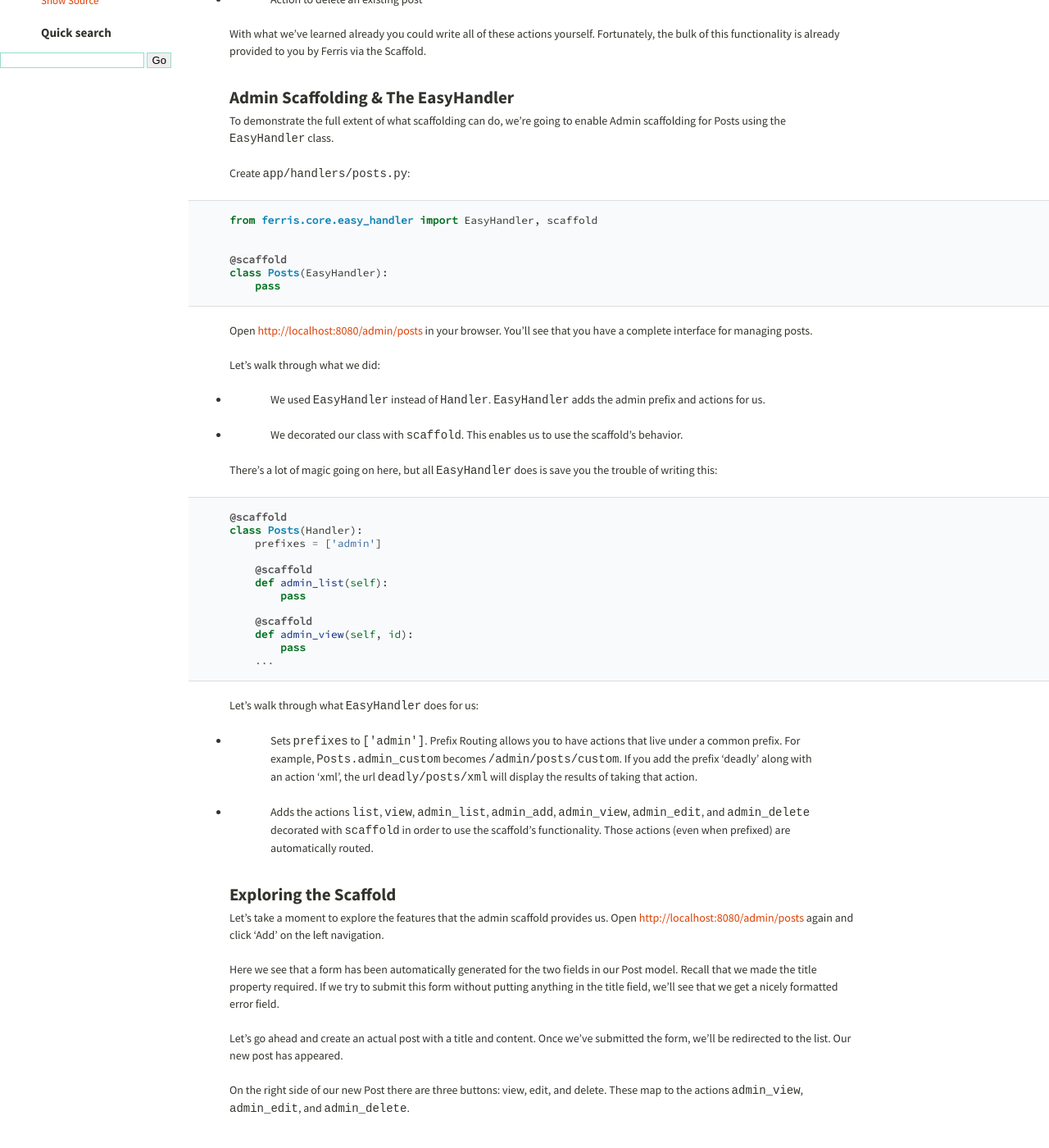
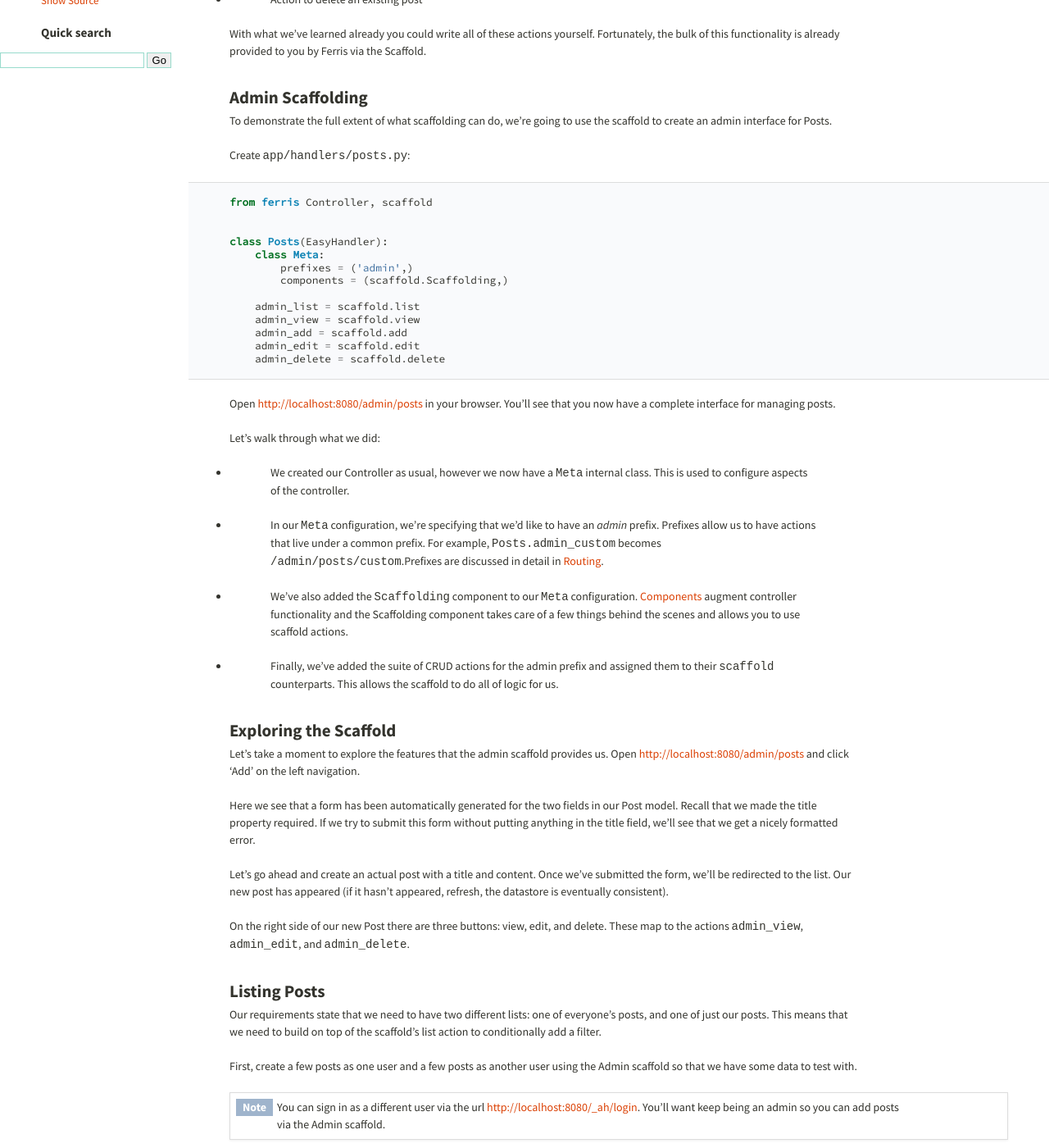
Before and after one commit to yowmamasita/Ferris2, a Sphinx documentation site: the page built from docs/tutorial/4_scaffolding.rst, in a window 1280 px wide and 1400 px high, scrolled down 468 px. Shown: the whole window at 82% size. Built offline with Sphinx 7.4.7, drawn with Linux system fonts in a browser that asks for light colours; pages that are not in the unit, such as notebooks, are missing from menus; some of the changed text lies outside the part shown.

Commit message:
Updating scaffolding section

```diff
--- a/docs/tutorial/1_introduction.rst
+++ b/docs/tutorial/1_introduction.rst
@@ -18,7 +18,7 @@ Start with :doc:`2_data_models`
    :hidden:
 
    2_data_models
-   3_handlers
+   3_controllers
    4_scaffolding
    5_templates
    6_functional_testing
--- a/docs/tutorial/4_scaffolding.rst
+++ b/docs/tutorial/4_scaffolding.rst
@@ -16,63 +16,49 @@ With what we've learned already you could write all of these actions yourself.
 Fortunately, the bulk of this functionality is already provided to you by Ferris via
 the Scaffold.
 
-Admin Scaffolding & The EasyHandler
------------------------------------
+Admin Scaffolding
+-----------------
 
-To demonstrate the full extent of what scaffolding can do, we're going to enable
-Admin scaffolding for Posts using the ``EasyHandler`` class.
+To demonstrate the full extent of what scaffolding can do, we're going to use the scaffold to create an admin interface for Posts.
 
 Create ``app/handlers/posts.py``::
 
-    from ferris.core.easy_handler import EasyHandler, scaffold
+    from ferris Controller, scaffold
 
 
-    @scaffold
     class Posts(EasyHandler):
-        pass
+        class Meta:
+            prefixes = ('admin',)
+            components = (scaffold.Scaffolding,)
+
+        admin_list = scaffold.list
+        admin_view = scaffold.view
+        admin_add = scaffold.add
+        admin_edit = scaffold.edit
+        admin_delete = scaffold.delete
 
 
-Open http://localhost:8080/admin/posts in your browser. You'll see that you have a complete
-interface for managing posts.
+Open http://localhost:8080/admin/posts in your browser. You'll see that you now have a complete interface for managing posts.
 
 Let's walk through what we did:
 
-* We used ``EasyHandler`` instead of ``Handler``. ``EasyHandler`` adds the admin prefix and actions for us.
-* We decorated our class with ``scaffold``. This enables us to use the scaffold's behavior.
+* We created our Controller as usual, however we now have a ``Meta`` internal class. This is used to configure aspects of the controller.
 
-There's a lot of magic going on here, but all ``EasyHandler`` does is save you the trouble of writing
-this::
+* In our ``Meta`` configuration, we're specifying that we'd like to have an `admin` prefix. Prefixes allow us to have actions that live under a common prefix. For example, ``Posts.admin_custom`` becomes ``/admin/posts/custom``.Prefixes are discussed in detail in :doc:`../users_guide/routing`.
 
-    @scaffold
-    class Posts(Handler):
-        prefixes = ['admin']
+* We've also added the ``Scaffolding`` component to our ``Meta`` configuration. :doc:`../users_guide/components` augment controller functionality and the Scaffolding component takes care of a few things behind the scenes and allows you to use scaffold actions.
 
-        @scaffold
-        def admin_list(self):
-            pass
-
-        @scaffold
-        def admin_view(self, id):
-            pass
-        ...
-
-Let's walk through what ``EasyHandler`` does for us:
-
-* Sets ``prefixes`` to ``['admin']``. Prefix Routing allows you to have actions that live under a common prefix. For example, ``Posts.admin_custom`` becomes ``/admin/posts/custom``. If you add the prefix 'deadly' along with an action 'xml', the url ``deadly/posts/xml`` will display the results of taking that action.
-* Adds the actions ``list``, ``view``, ``admin_list``, ``admin_add``, ``admin_view``, ``admin_edit``, and ``admin_delete`` decorated with ``scaffold`` in order to use the scaffold's functionality. Those actions (even when prefixed) are automatically routed.
+* Finally, we've added the suite of CRUD actions for the admin prefix and assigned them to their ``scaffold`` counterparts. This allows the scaffold to do all of logic for us.
 
 
 Exploring the Scaffold
 ----------------------
 
-Let's take a moment to explore the features that the admin scaffold provides us. Open http://localhost:8080/admin/posts
-again and click 'Add' on the left navigation.
+Let's take a moment to explore the features that the admin scaffold provides us. Open http://localhost:8080/admin/posts and click 'Add' on the left navigation.
 
-Here we see that a form has been automatically generated for the two fields in our Post model. Recall that we made the
-title property required. If we try to submit this form without putting anything in the title field, we'll see that we
-get a nicely formatted error field.
+Here we see that a form has been automatically generated for the two fields in our Post model. Recall that we made the title property required. If we try to submit this form without putting anything in the title field, we'll see that we get a nicely formatted error.
 
-Let's go ahead and create an actual post with a title and content.  Once we've submitted the form, we'll be redirected to the list. Our new post has appeared.
+Let's go ahead and create an actual post with a title and content.  Once we've submitted the form, we'll be redirected to the list. Our new post has appeared (if it hasn't appeared, refresh, the datastore is eventually consistent).
 
 On the right side of our new Post there are three buttons: view, edit, and delete. These map to the actions ``admin_view``, ``admin_edit``, and ``admin_delete``.
 
@@ -87,39 +73,31 @@ First, create a few posts as one user and a few posts as another user using the
 data to test with.
 
 .. note::
-    You can sign in as a different user via the url http://localhost:8080/_ah/login. You'll want keep being an admin
-    so you can add posts via the Admin scaffold.
+    You can sign in as a different user via the url http://localhost:8080/_ah/login. You'll want keep being an admin so you can add posts via the Admin scaffold.
 
-If we open http://localhost:8080/posts we'll see that ``EasyHandler`` has provided us with a scaffolded ``list``
-action that lists everyone's posts. However, they're in the wrong order. We need to modify it to
-use the ``all_posts`` method from our Posts class.
 
-First, let's pull ``EasyHandler``'s scaffolded ``list`` action into our class so we can modify it. Add this to our Posts handler::
+First, we want to add an non-prefixed ``list`` action so that we can access a list of everyone's posts at http://localhost:8080/posts. We can do that exactly like we did with ``admin_list``::
 
-    @scaffold
-    def list(self):
-        pass
+    list = scaffold.list
 
-This produces the same functionality that ``EasyHandler`` gives us by default. We need to do a couple of things to use our
-``all_posts`` methods. First, we need to remove the ``scaffold`` decorator from the action to remove the scaffold behavior. Second, we need to call our method and set the ``posts`` template variable.
 
-Modify our ``list`` action to this::
+If we open up http://localhost:8080/posts we'll see that the scaffold does indeed list everyone's posts. However, they're in the wrong order. We need to modify it to use the ``all_posts`` method from our Posts class.
+
+The scaffold's logic for list is very simple. It just sets the ``self.context['posts'`` to our Model's default query. We can easily set that variable ourselves using our ``all_posts()`` method. Remove the scaffolded list and add this::
 
     def list(self):
-        self.set(posts=self.Model.all_posts())
+        self.context['posts'] = self.Model.all_posts()
 
 Notice that we're still able to use the scaffold's template; all we had to do was set the ``posts`` template variable
-and the scaffold knew what to display. You'll also notice that the scaffold automatically determined that the ``Posts``
-controller uses the ``Post`` model and provides that via ``self.Model``.
+and the scaffold knew what to display. You'll also notice that the scaffold automatically determined that the ``Posts`` controller uses the ``Post`` model and provides that via ``self.Model``.
 
-With that in place all that's left is to add the ability for list to show just our posts using the ``all_posts_by_user``
-method. Modify the ``list`` method::
+With that in place all that's left is to add the ability for list to show just our posts using the ``all_posts_by_user`` method. Modify the ``list`` method again::
 
     def list(self):
         if 'mine' in self.request.params:
-            self.set(posts=self.Model.all_posts_by_user())
+            self.context['posts'] = self.Model.all_posts_by_user()
         else:
-            self.set(posts=self.Model.all_posts())
+            self.context['posts'] = self.Model.all_posts()
 
 Now if we open up http://localhost:8080/posts?mine it will show only the posts for the currently logged-in user.
 
@@ -128,11 +106,9 @@ Adding Posts
 ------------
 
 As nice as the admin scaffold is, we don't want to have to give every user admin rights to be able to add a new
-post. We can give all users that ability by adding a non-prefixed ``add`` action::
+post. We can give all users that ability by adding a non-prefixed ``add`` action just like we did intially with ``list``::
 
-    @scaffold
-    def add(self):
-        pass
+    add = scaffold.add
 
 We'll just use the scaffold's behavior since it is perfectly acceptable for this case. If we open up http://localhost:8080/posts/add we'll see a form like the one in the admin scaffolding.
 
@@ -143,29 +119,25 @@ Editing Posts
 At this point users can add posts but they can't edit any of the posts they've already created. Let's
 add the ``edit`` using the scaffold like we did with ``add``::
 
-    @scaffold
-    def edit(self, id):
-        pass
+    edit = scaffold.edit
 
-Notice that we needed to add the second parameter ``id`` to this action. ``id`` is needed for ``view``, ``edit``, and ``delete`` in order to determine the correct item to edit.
+At this point we have a problem: a user can edit *any* post, even those created by other users. While this could be slightly amusing, this behavior is undesirable. We need to add a check to make sure the user is editing a post that they created::
 
-At this point we have a problem: a user can edit *any* post, even those created by other users. While this could be slightly
-amusing, this behavior is undesirable. We need to add a check to make sure the user is editing a post that they created::
-
-    def edit(self, id):
-        post = self.key_from_string(id).get()
+    def edit(self, key):
+        post = self.util.decode_key(key).get()
 
         if post.created_by != self.user:
-            return 401
+            return 403
 
-        return self.scaffold.edit(self, id)
+        return scaffold.edit(self, key)
 
 Let's walk through this:
 
-* First, we need to get the post that the user is trying to edit. We need an ``ndb.Key`` in order to get the Post entity, and :meth:`~ferris.core.handler.Handler.key_from_string` does that for us.
-* Second, we need to make sure the post was created by the same user that's logged in. :attr:`~ferris.core.handler.Handler.user` is always set to the currently logged in user.
-* Returning ``401`` automatically creates a 401 Unauthorized response.
-* If everything went well, we want to use the scaffold's behavior. Even if we remove the ``scaffold`` decorator from an action, we can still call the scaffold's version of the action using ``self.scaffold``.
+* Notice that we needed to add the second parameter ``key`` to this action. ``key`` is needed for ``view``, ``edit``, and ``delete``.
+* First, we need to get the post that the user is trying to edit. We need an ``ndb.Key`` in order to get the Post entity, and :meth:`self.util.decode_key <ferris.core.controller.Controller.util.decode_key>` does that for us.
+* Second, we need to make sure the post was created by the same user that's logged in. :attr:`self.user <ferris.core.controller.Controller.user>` is always set to the currently logged in user.
+* Returning ``403`` automatically creates a 403 Unauthorized response.
+* If everything went well, we want to use the scaffold's behavior. We can simply dispatch to ``scaffold.edit``.
 
 Now users may not edit posts that they did not create.  However, they are still allowed to edit one of their own posts without a problem.
 
```
Also changed, not shown: other parts of docs/tutorial/4_scaffolding.rst (+1 -1 lines).
